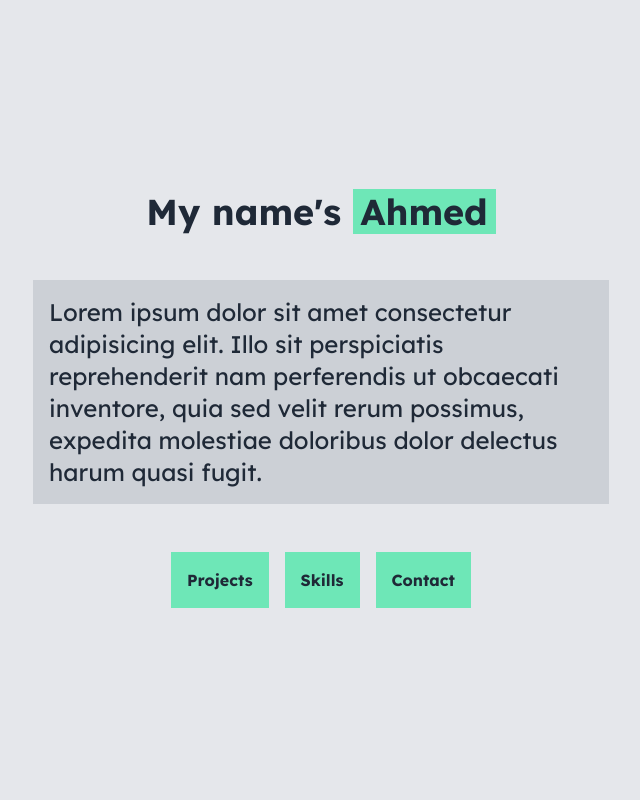
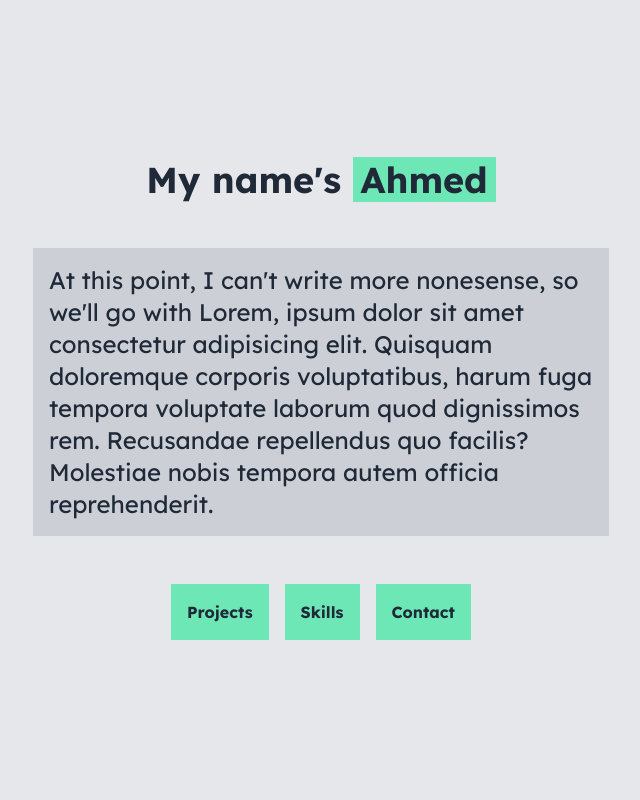
Before and after one commit to ahme-dev/portfolio-green, a Vue app: page / in a window 1280 px wide. Shown: the top 800 px of the page, without its empty margins (319-959 px from the left). Built offline with nearby package versions, Linux system fonts and the light colour scheme.

Commit message:
feat: add 3d card effect

```diff
--- a/index.html
+++ b/index.html
@@ -19,7 +19,6 @@
         margin: 0;
         padding: 0;
         box-sizing: border-box;
-        transition: 0.5s ease-out;
         color: inherit;
         font-family: "Lexend", sans-serif;
       }
--- a/package.json
+++ b/package.json
@@ -9,6 +9,7 @@
     "preview": "vite preview"
   },
   "dependencies": {
+    "@vueuse/core": "^9.3.0",
     "vue": "^3.2.37"
   },
   "devDependencies": {
--- a/src/App.vue
+++ b/src/App.vue
@@ -16,10 +16,11 @@
         My name's <span class="bg-emerald-300 px-2">Ahmed</span>
       </h1>
       <Card>
-        Lorem ipsum dolor sit amet consectetur adipisicing elit. Illo sit
-        perspiciatis reprehenderit nam perferendis ut obcaecati inventore, quia
-        sed velit rerum possimus, expedita molestiae doloribus dolor delectus
-        harum quasi fugit.
+        At this point, I can't write more nonesense, so we'll go with Lorem,
+        ipsum dolor sit amet consectetur adipisicing elit. Quisquam doloremque
+        corporis voluptatibus, harum fuga tempora voluptate laborum quod
+        dignissimos rem. Recusandae repellendus quo facilis? Molestiae nobis
+        tempora autem officia reprehenderit.
       </Card>
       <nav class="flex gap-4 m-4">
         <a
--- a/src/Card.vue
+++ b/src/Card.vue
@@ -1,8 +1,35 @@
-<script setup lang="ts"></script>
+<script setup lang="ts">
+  import { computed, ref } from "vue";
+  import { useMouseInElement } from "@vueuse/core";
+  const target = ref(null);
+  const { elementX, elementY, isOutside, elementHeight, elementWidth } =
+    useMouseInElement(null);
+
+  const cardTrasform = computed(() => {
+    const MAXROT = 8;
+
+    const rX = (
+      MAXROT / 2 -
+      (elementY.value / elementHeight.value) * MAXROT
+    ).toFixed(2);
+    const rY = (
+      (elementX.value / elementWidth.value) * MAXROT -
+      MAXROT / 2
+    ).toFixed(2);
+
+    return isOutside.value
+      ? ""
+      : `perspective(${elementWidth.value}px) rotateX(${rX}deg) rotateY(${rY}deg)`;
+  });
+</script>
 
 <template>
   <p
     class="bg-gray-500 text-gray-800 bg-opacity-20 p-4 text-2xl hover:(shadow-lg shadow-emerald-300 cursor-pointer)"
+    :style="{
+      transform: cardTrasform,
+      transition: 'transform 0.2s ease-in-out',
+    }"
   >
     <slot></slot>
   </p>
```
Also changed, not shown: 1 other file (tests, documents, lock files or other folders).
